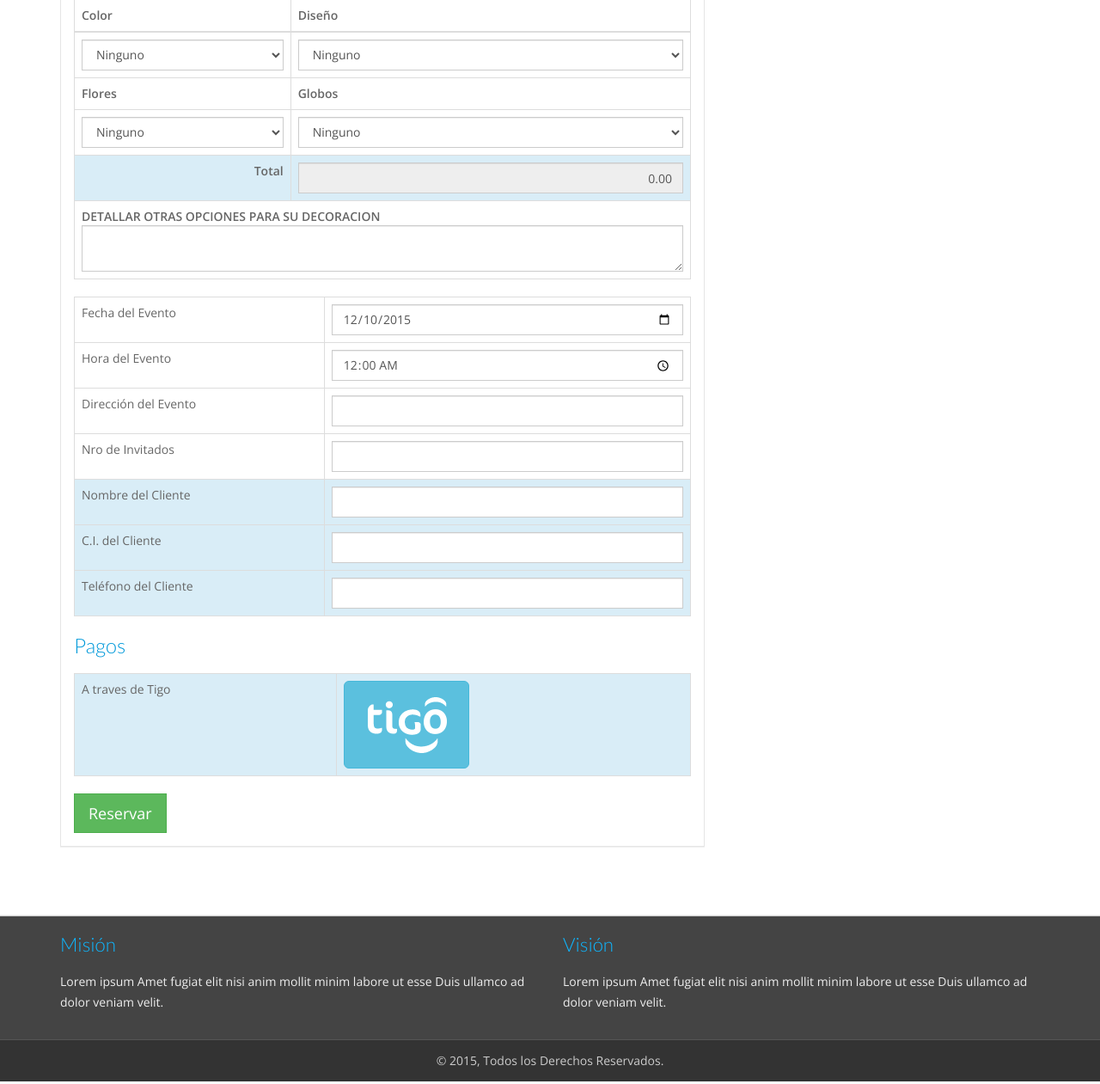
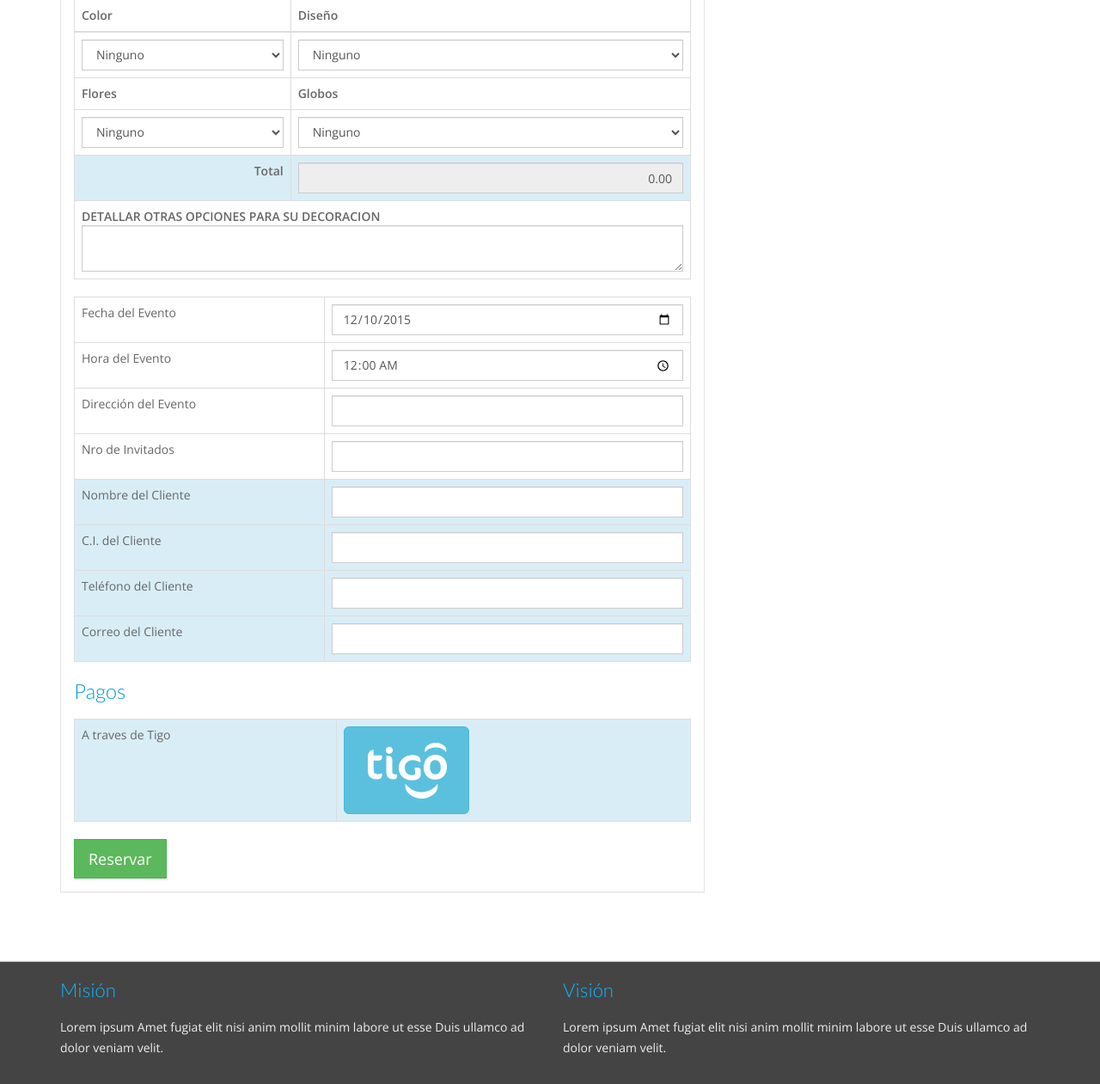
Before and after one commit to ronytic/Eventos, a PHP site: page /pedido.php in a window 1280 px wide. Shown: the part 769-2030 px from the top of the page at 86% size. Run offline with PHP 8.4, Linux system fonts and the light colour scheme; the visitor is signed in with stand-in values (Sample User, id 1); data that the repository does not hold is empty; some web fonts are replaced.

Commit message:
Adicionado Correo

```diff
--- a/pedido.php
+++ b/pedido.php
@@ -138,6 +138,10 @@ function cargar(){
                                         <td>Teléfono del Cliente</td>
                                         <td><input type="text" value="" name="telefonocliente" class="form-control" required ></td>
                                     </tr>
+                                    <tr class="info">
+                                        <td>Correo del Cliente</td>
+                                        <td><input type="text" value="" name="correo" class="form-control" required ></td>
+                                    </tr>
                                 </table>
                                 <h3>Pagos</h3>
                                 <table class="table table-bordered">
--- a/reserva/guardar.php
+++ b/reserva/guardar.php
@@ -11,6 +11,7 @@ $valores=array("codservicio"=>"'$servicio'",
                 "nombrecliente"=>"'$nombrecliente'",
                 "cicliente"=>"'$cicliente'",
                 "telefonocliente"=>"'$telefonocliente'",
+                "correo"=>"'$correo'",
                 "tipo"=>"'Reserva'",
                 "cuentatigo"=>"''",
                 "codcolor"=>"''",
--- a/reserva/personalizadaguardar.php
+++ b/reserva/personalizadaguardar.php
@@ -11,6 +11,7 @@ $valores=array(//"codservicio"=>"'$servicio'",
                 "nombrecliente"=>"'$nombrecliente'",
                 "cicliente"=>"'$cicliente'",
                 "telefonocliente"=>"'$telefonocliente'",
+                "correo"=>"'$correo'",
                 "tipo"=>"'Pedido'",
                 "cuentatigo"=>"''",
                 "codcolor"=>"'$codcolor'",
--- a/reservas.php
+++ b/reservas.php
@@ -100,6 +100,10 @@ function cargar(){
                                         <td>Teléfono del Cliente</td>
                                         <td><input type="text" value="" name="telefonocliente" class="form-control" required ></td>
                                     </tr>
+                                    <tr class="info">
+                                        <td>Correo del Cliente</td>
+                                        <td><input type="text" value="" name="correo" class="form-control" required ></td>
+                                    </tr>
                                 </table>
                                 <h3>Pagos</h3>
                                 <table class="table table-bordered">
```
